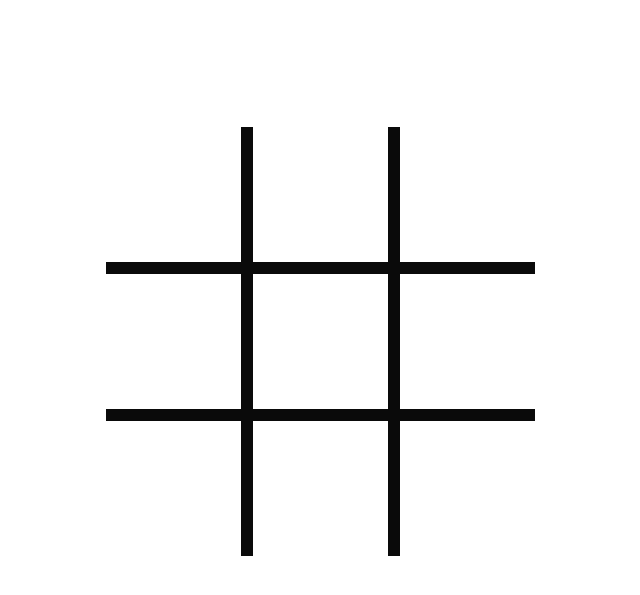
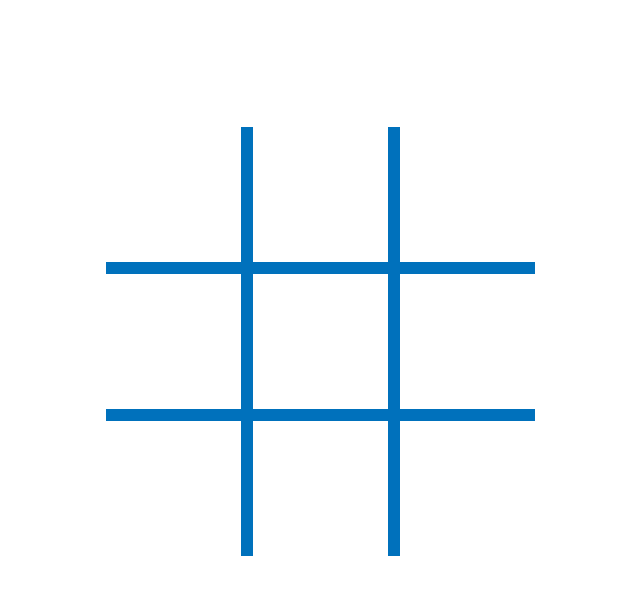
Before and after one commit to itztanmayjain/Tic-tac-toe-Game, a plain HTML site: page index.html in a window 1280 px wide. Shown: the part 179-774 px from the top of the page, without its empty margins (320-960 px from the left). Drawn offline with Linux system fonts and the light colour scheme.

Commit message:
Update style.css

```diff
--- a/style.css
+++ b/style.css
@@ -27,7 +27,7 @@ body {
 .tictactoe-game {
   display: grid;
   grid-template-columns: repeat(3, 1fr);
-  background-color: #0a0a0a;
+  background-color: #0071bc;
   gap: 0.75rem;
 }
 
```
